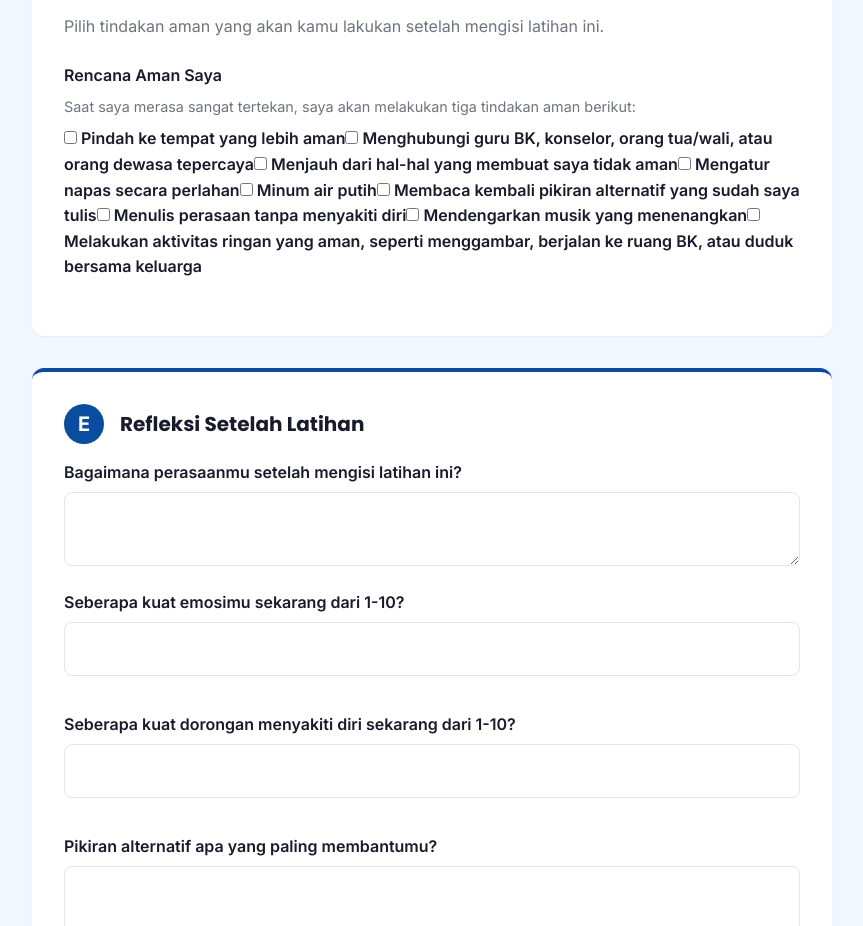
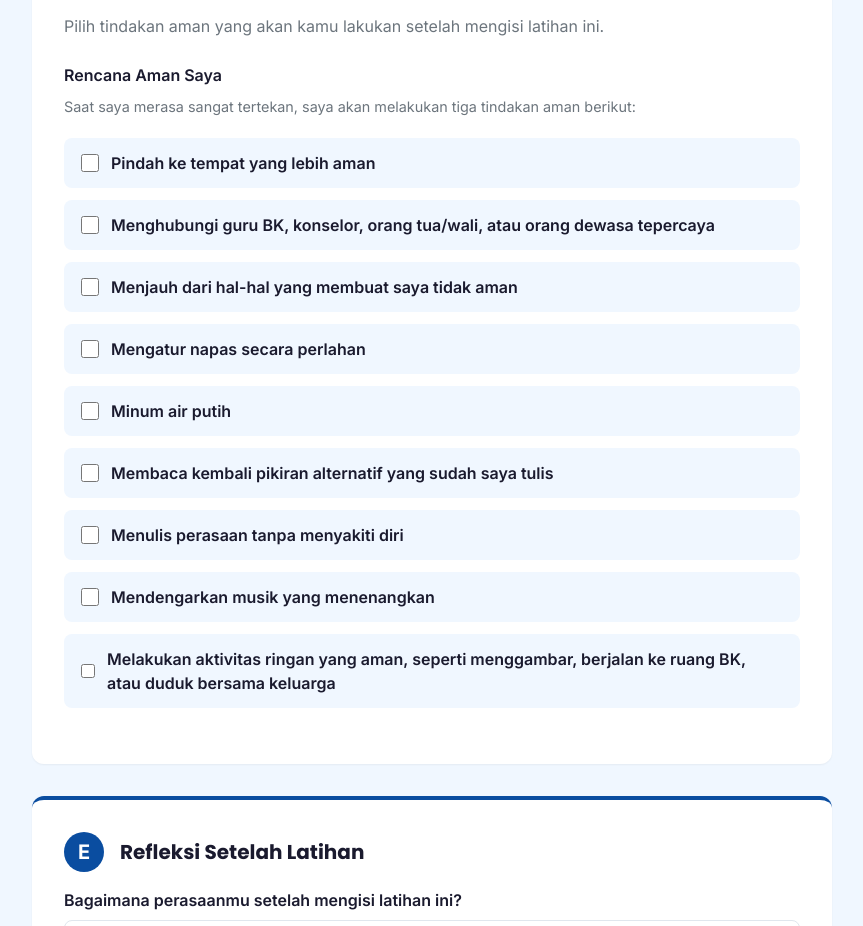
Before and after one commit to lightnet19/mind-shield, a Next.js app: page /konseli/penugasan in a window 1280 px wide. Shown: the part 3190-4116 px from the top of the page, without its empty margins (348-1211 px from the left). Built offline with nearby package versions, Linux system fonts and the light colour scheme.

Commit message:
Menambahkan styling checkbox untuk halaman penugasan

```diff
--- a/app/konseli/penugasan/penugasan.module.css
+++ b/app/konseli/penugasan/penugasan.module.css
@@ -161,6 +161,37 @@
   accent-color: var(--primary);
 }
 
+.checkboxGroup {
+  display: flex;
+  flex-direction: column;
+  gap: 12px;
+  margin-top: 12px;
+}
+
+.checkboxLabel {
+  display: flex;
+  align-items: center;
+  gap: 12px;
+  cursor: pointer;
+  background: var(--background);
+  padding: 12px 16px;
+  border-radius: var(--radius-md);
+  border: 1px solid transparent;
+  transition: all 0.2s ease;
+  font-weight: normal;
+}
+
+.checkboxLabel:hover {
+  border-color: var(--border);
+  background: white;
+}
+
+.checkboxLabel input {
+  width: 18px;
+  height: 18px;
+  accent-color: var(--primary);
+}
+
 .highRiskAlert {
   display: flex;
   gap: 16px;
```
